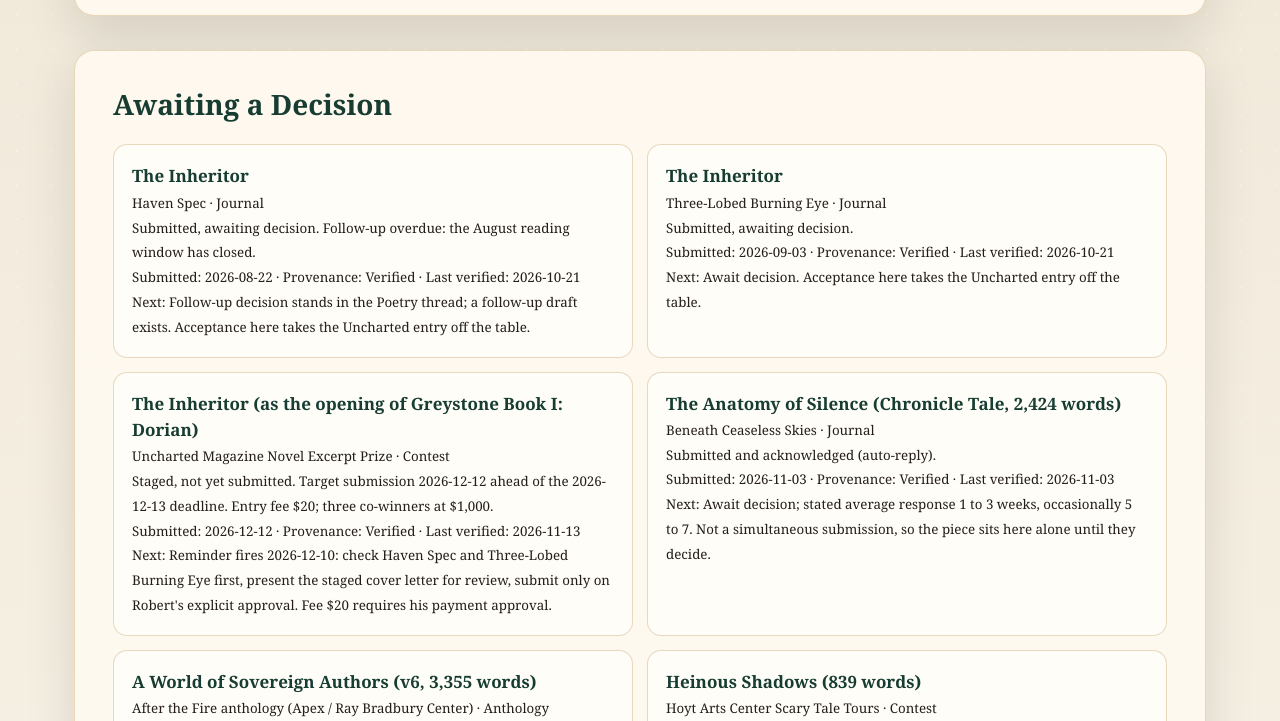
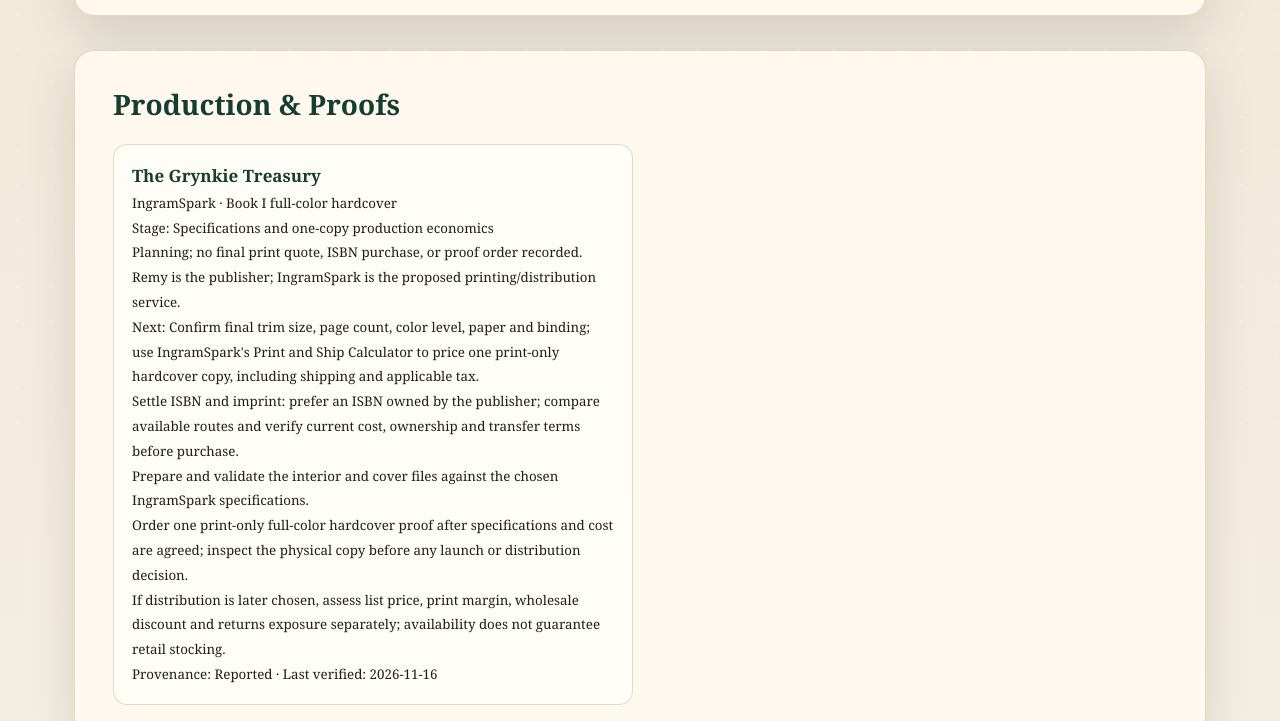
Before and after one commit to HorizonTks/remprojects, a plain HTML site: page publishing.html in a window 1280 px wide. Shown: the part 376-1097 px from the top of the page. Drawn offline with Linux system fonts and the light colour scheme.

Commit message:
Track Grynkie Treasury and IngramSpark hardcover production plan

```diff
--- a/assets/app.js
+++ b/assets/app.js
@@ -103,6 +103,31 @@ function renderPublishing(){
   });
 }
 
+/* Production: a publishing view of the canonical works records. */
+function renderProduction(){
+  const list=document.getElementById('publishing-production');
+  if(!list){ return; }
+  fetchRecords('data/works.json').then(function(data){
+    list.textContent='';
+    data.works.forEach(function(w){
+      const plan=w.publishing_plan;
+      if(!plan){ return; }
+      const lines=[
+        plan.route,
+        'Stage: '+plan.stage,
+        plan.status,
+        plan.publisher,
+        'Next: '+plan.next_action
+      ];
+      (plan.steps||[]).forEach(function(step){ lines.push(step); });
+      lines.push(provenanceLine(plan));
+      const c=card(w.title, lines);
+      c.id=w.id;
+      list.appendChild(c);
+    });
+  }).catch(function(){ fillError(list); });
+}
+
 /* Webworks: webworks.json, one list. */
 function renderWebworks(){
   const list=document.getElementById('webworks-list');
@@ -203,6 +228,7 @@ function renderFoyer(){
 document.addEventListener('DOMContentLoaded', function(){
   renderLibrary();
   renderPublishing();
+  renderProduction();
   renderWebworks();
   renderWorkshop();
   renderFoyer();
--- a/data/works.json
+++ b/data/works.json
@@ -83,6 +83,32 @@
       "source": "Robert confirmed TRP placement and recovered project decisions, 2026-11-15; one-book ruling, 2026-11-16",
       "last_verified": "2026-11-16",
       "on_workbench": true
+    },
+    {
+      "id": "the-grynkie-treasury",
+      "title": "The Grynkie Treasury",
+      "form": "Book / illustrated treasury (Book I hardcover production)",
+      "status": "Book I: planning a full-color hardcover proof through IngramSpark. Print specifications, ISBN/imprint choice, and the delivered cost of one copy are still to be settled; no proof order is recorded.",
+      "provenance": "Reported",
+      "source": "Grynkie/IngramSpark plan discussed 2026-11-11; Robert authorized Projects House tracking 2026-11-16",
+      "last_verified": "2026-11-16",
+      "on_workbench": true,
+      "publishing_plan": {
+        "route": "IngramSpark · Book I full-color hardcover",
+        "stage": "Specifications and one-copy production economics",
+        "status": "Planning; no final print quote, ISBN purchase, or proof order recorded.",
+        "publisher": "Remy is the publisher; IngramSpark is the proposed printing/distribution service.",
+        "next_action": "Confirm final trim size, page count, color level, paper and binding; use IngramSpark's Print and Ship Calculator to price one print-only hardcover copy, including shipping and applicable tax.",
+        "steps": [
+          "Settle ISBN and imprint: prefer an ISBN owned by the publisher; compare available routes and verify current cost, ownership and transfer terms before purchase.",
+          "Prepare and validate the interior and cover files against the chosen IngramSpark specifications.",
+          "Order one print-only full-color hardcover proof after specifications and cost are agreed; inspect the physical copy before any launch or distribution decision.",
+          "If distribution is later chosen, assess list price, print margin, wholesale discount and returns exposure separately; availability does not guarantee retail stocking."
+        ],
+        "source": "Existing Grynkie/IngramSpark planning; recorded at Robert's direction, 2026-11-16",
+        "provenance": "Reported",
+        "last_verified": "2026-11-16"
+      }
     }
   ]
 }
--- a/publishing.html
+++ b/publishing.html
@@ -1,6 +1,6 @@
 <!doctype html><html lang="en"><head><meta charset="utf-8"><meta name="viewport" content="width=device-width,initial-scale=1"><meta name="theme-color" content="#173d32"><title>Publishing — The REM Projects</title><link rel="stylesheet" href="assets/styles.css"></head><body><div class="snow" aria-hidden="true"></div><header class="house-header">
     <a class="brand" href="index.html" aria-label="The REM Projects home"><span class="brand-mark">TRP</span><span><strong>The REM Projects</strong><small>Projects House · Christmas 2026</small></span></a>
     <nav aria-label="Projects House"><a href="index.html">Foyer</a><a href="publishing.html">Publishing</a><a href="library.html">Library</a><a href="workshop.html">Santa's Workshop</a><a href="study.html">Study</a><a href="webworks.html">Webworks</a><a href="archives.html">Archives</a></nav>
-  </header><main><section class="room page-intro"><p class="eyebrow">PUBLISHING</p><h1>REM Publishing Office™</h1><p class="lede">Submission, market, rights, follow-up and publishing operations.</p></section><section class="project-group"><h2>Awaiting a Decision</h2><div class="project-list" id="ledger-awaiting"></div></section>
+  </header><main><section class="room page-intro"><p class="eyebrow">PUBLISHING</p><h1>REM Publishing Office™</h1><p class="lede">Submission, market, rights, follow-up and publishing operations.</p></section><section class="project-group" id="production"><h2>Production &amp; Proofs</h2><div class="project-list" id="publishing-production"></div></section><section class="project-group"><h2>Awaiting a Decision</h2><div class="project-list" id="ledger-awaiting"></div></section>
 <section class="project-group"><h2>Returned or Closed</h2><div class="project-list" id="ledger-returned"></div></section>
 <section class="project-group"><h2>Unknown or Not Yet Verified</h2><div class="project-list" id="ledger-unverified"></div></section></main><footer><span>The REM Projects · Projects House</span><span>Office status: Open. Charlie: Meddling. 🦤</span><span>Us. 🦩</span></footer><script src="assets/app.js" defer></script></body></html>
```
Also changed, not shown: data/activity.json (+7 -0 lines).
